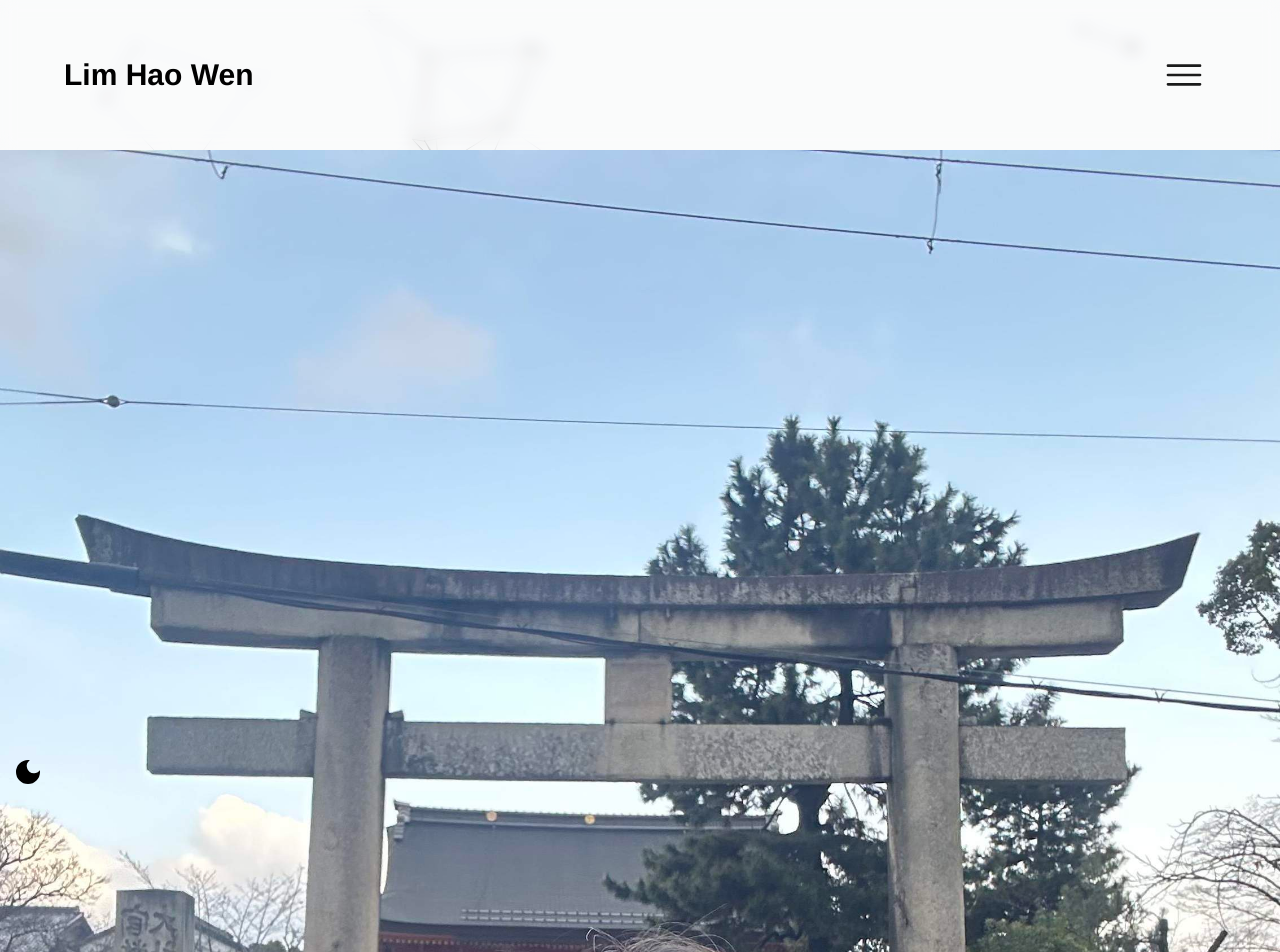
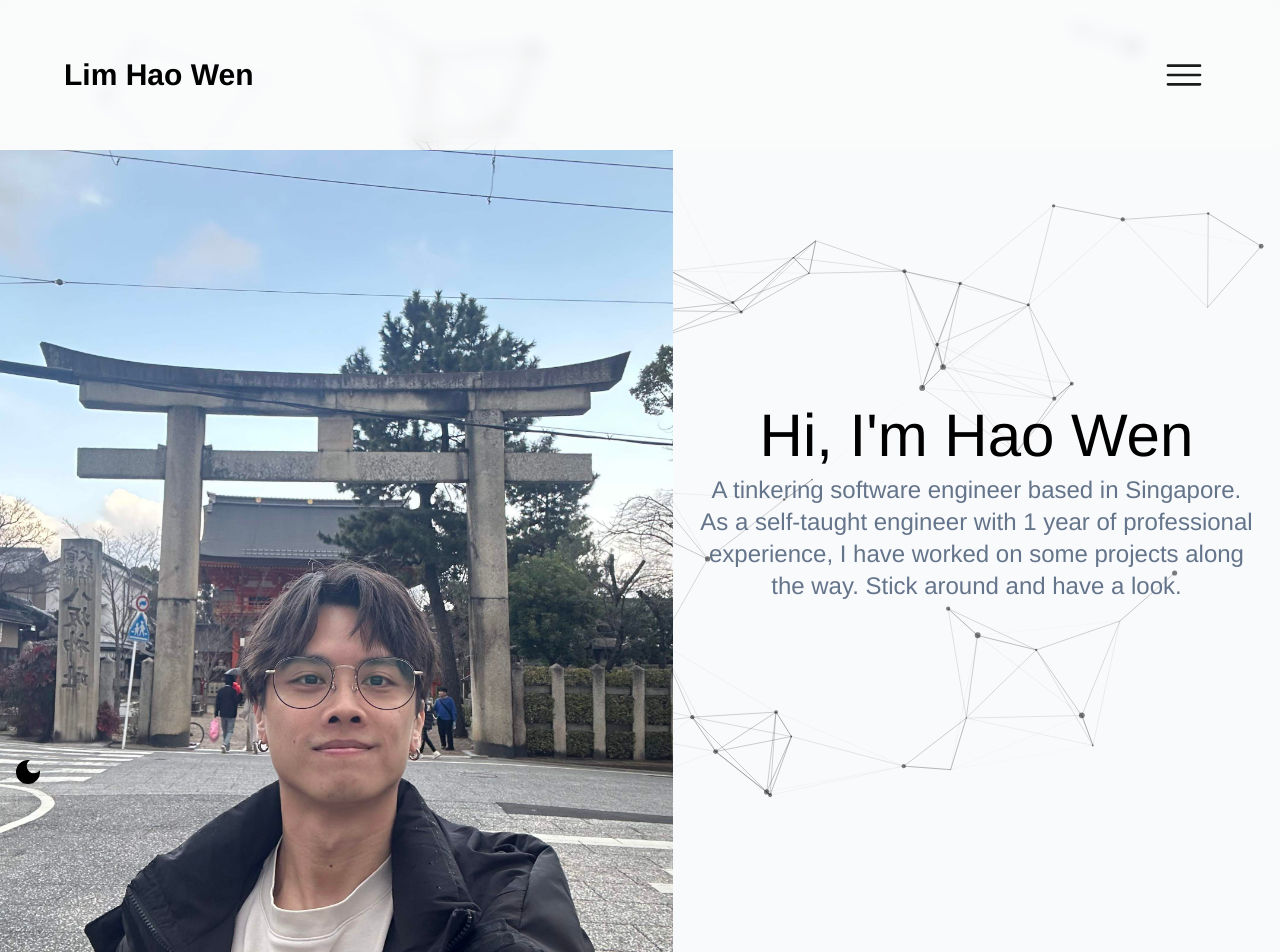
Before and after one commit to LimHaoWen/Resume, a React (Vite) app: page / in a window 1280 px wide. Shown: the top 952 px of the page. Built offline with nearby package versions, Linux system fonts and the light colour scheme.

Commit message:
Fix tablet about section

```diff
--- a/src/components/sections/About.jsx
+++ b/src/components/sections/About.jsx
@@ -12,12 +12,12 @@ const About = () => {
 
   return (
     <>
-      <div className="relative flex md:h-[125vh] lg:h-screen xl:h-[80vh] w-full bg-transparent z-10 mt-[150px]">
-        <div className="flex flex-col lg:flex-row lg:w-[68%] xl:w-[72%] lg:flex mx-auto bg-transparent">
+      <div className="relative flex md:h-screen xl:h-[80vh] w-full bg-transparent z-10 mt-[150px]">
+        <div className="flex flex-col md:flex-row lg:w-[68%] xl:w-[72%] mx-auto bg-transparent">
           <div className="lg:w-1/2 lg:float-left">
             <img className="lg:w-10/12 lg:mt-10" src={Profile} alt="ProfilePicture"/>
           </div>
-          <div className={`relative lg:w-1/2 lg:float-right max-lg:mt-10 transform transition-all duration-1000 ease-out ${isActive ? 'translate-y-0 opacity-100' : 'translate-y-[100px] opacity-0'}`}>
+          <div className={`relative lg:w-1/2 lg:float-right max-md:mt-10 max-lg:mt-64 transform transition-all duration-1000 ease-out ${isActive ? 'translate-y-0 opacity-100' : 'translate-y-[100px] opacity-0'}`}>
             <p className="w-11/12 text-3xl md:text-6xl mx-auto text-center lg:text-left lg:float-right mb-2 lg:mb-8 lg:mt-72 dark:text-white">Hi, I'm Hao Wen</p>
             <p className="w-11/12 text-md md:text-2xl lg:text-lg mx-auto
             text-center lg:text-left lg:float-right text-darkgray dark:text-gray">{intro}</p>
```
